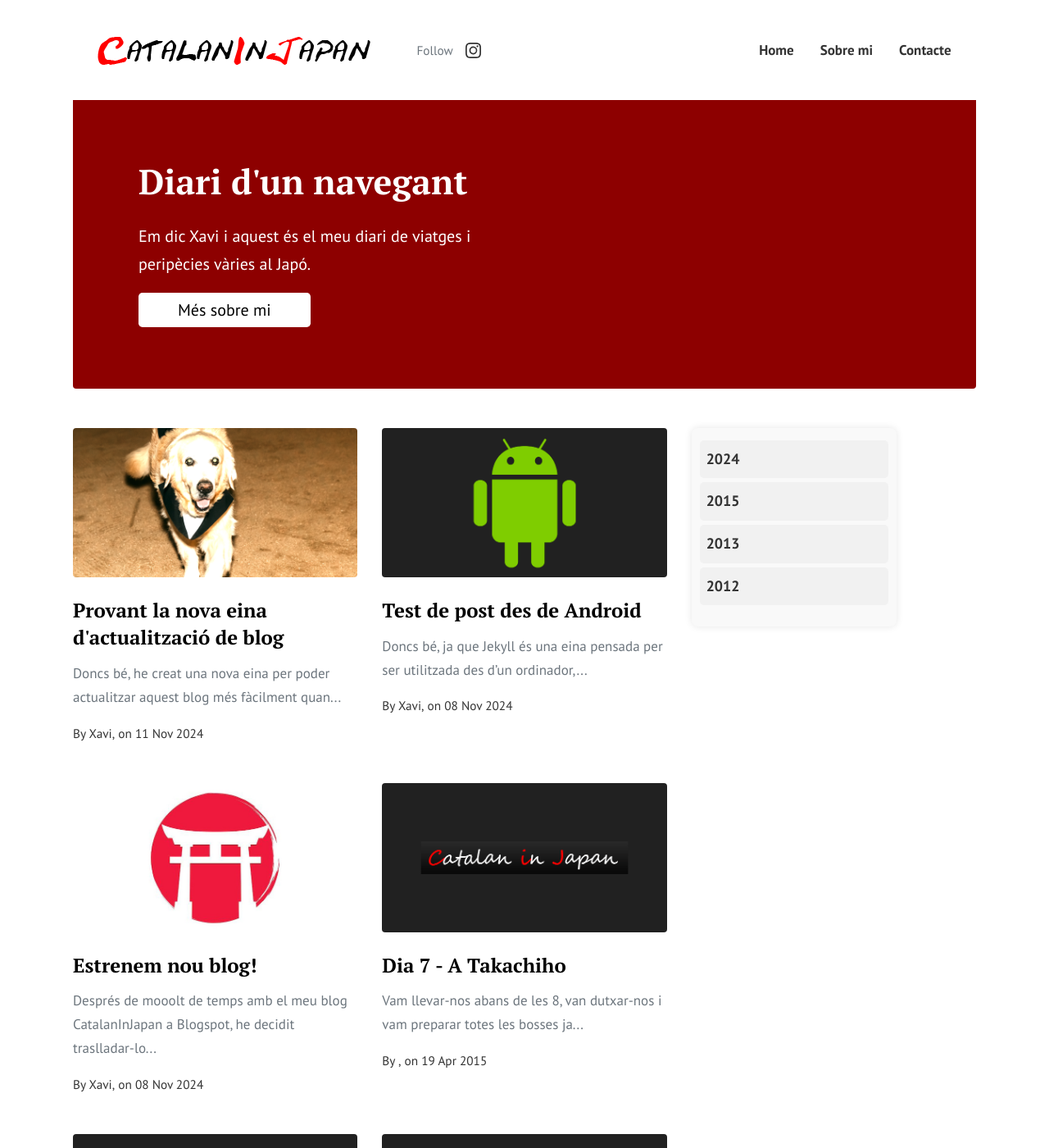
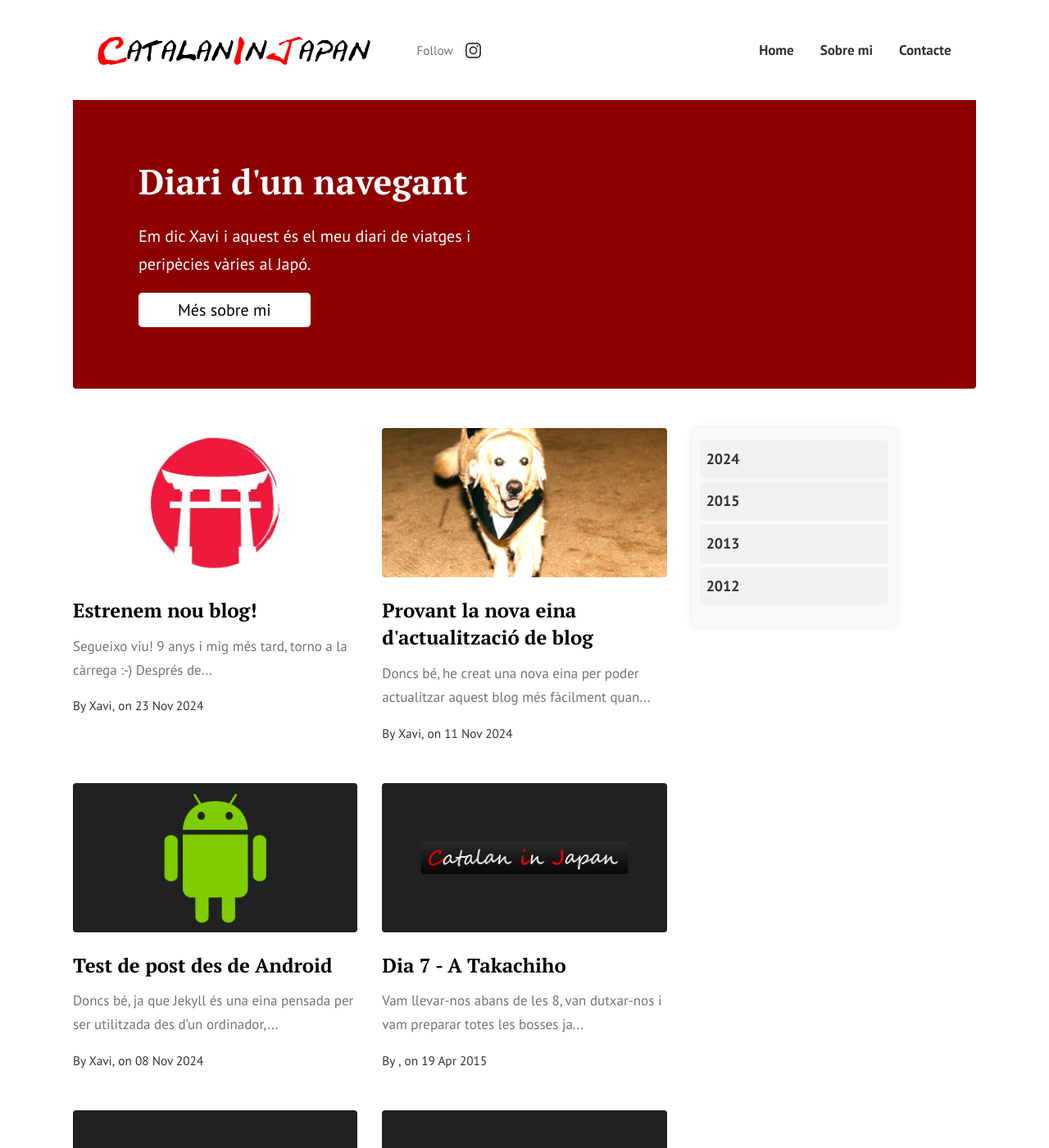
Before and after one commit to xmsanchez/catalaninjapan, a Jekyll site: the page built from index.html, in a window 1280 px wide and 1400 px high. Shown: the whole window at 82% size. Built offline with Jekyll 4.4.1, drawn with Linux system fonts in a browser that asks for light colours; the list of posts is cut into pages by our own code.

Commit message:
Updated post: Estrenem nou blog!

```diff
--- a/_posts/2024-11-08-estrenem-nou-blog.md
+++ b/_posts/2024-11-08-estrenem-nou-blog.md
@@ -1,11 +1,15 @@
 ---
 categories:
 - news
-date: '2024-11-08T10:00:00.000+02:00'
+date: '2024-11-23T08:28:41.369075Z'
 image: assets/images/banner_08-11-2024.jpg
 layout: post
-title: "Estrenem nou blog!"
+title: Estrenem nou blog!
 ---
+Segueixo viu! 9 anys i mig més tard, torno a la càrrega :-)
+
+---
+
 Després de mooolt de temps amb el meu blog [CatalanInJapan a Blogspot](https://catalaninjapan.blogspot.com/p/start.html), he decidit traslladar-lo a alguna cosa més moderna (tampoc massa, no us penseu).
 
 > Avís a navegants: Aquesta entrada serà una mica més tècnica de l'habitual.
```
